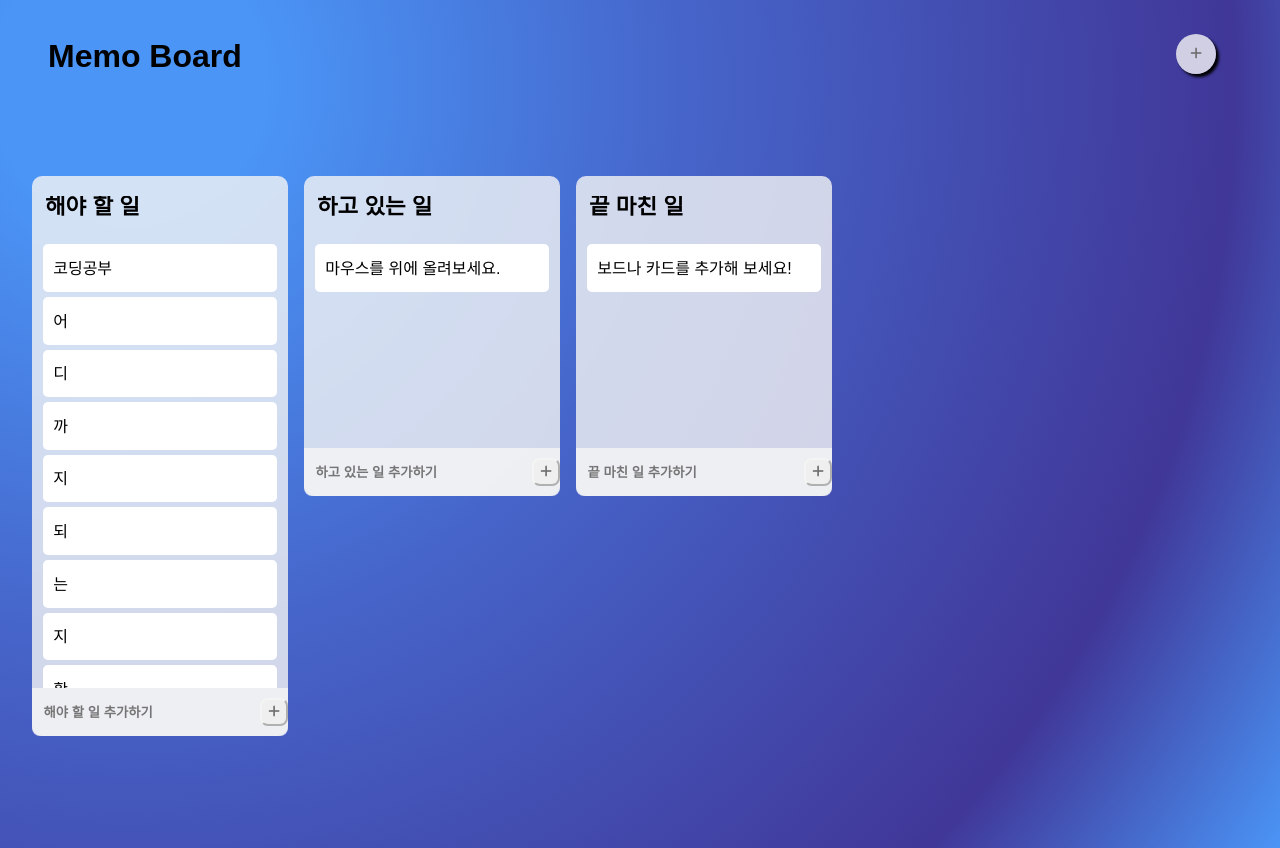
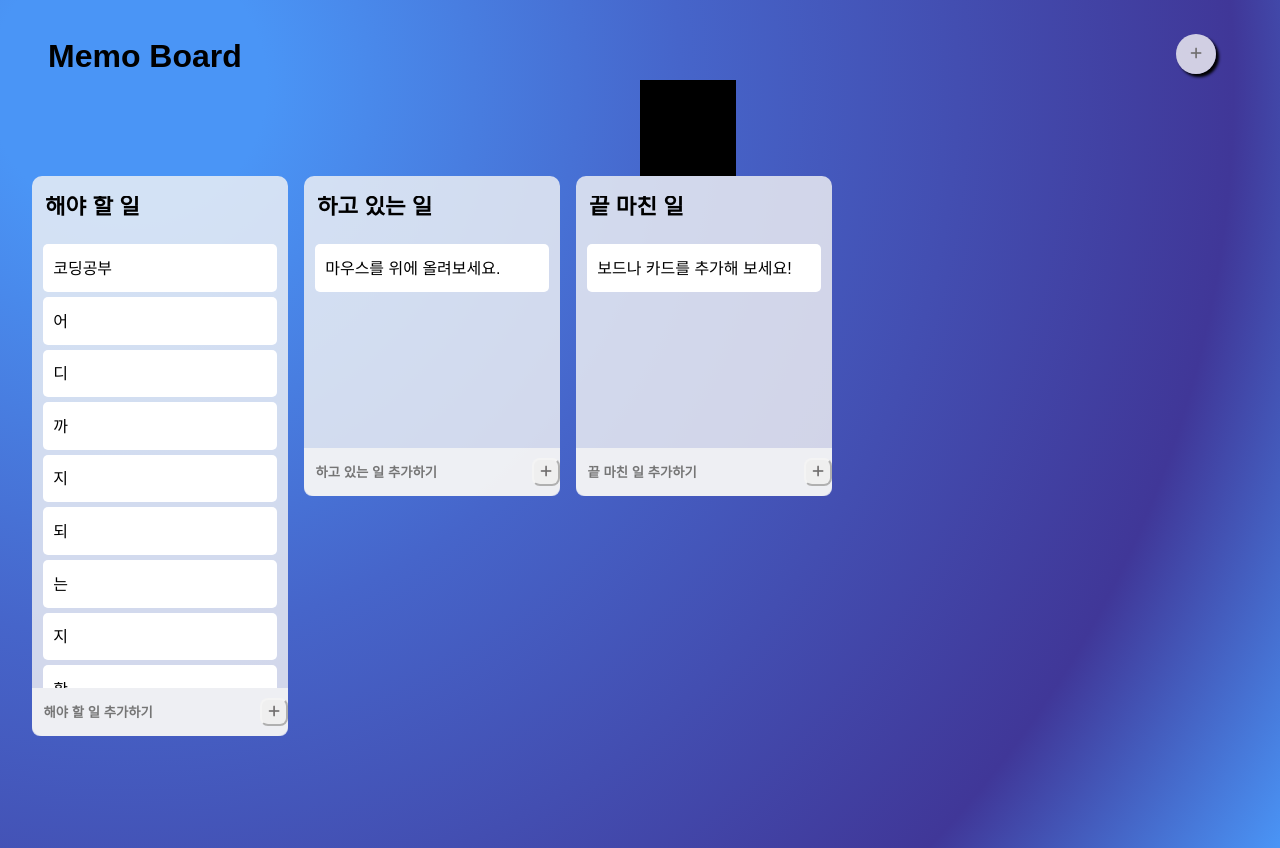
Before and after one commit to taehyeon0412/react_my-trello, a React (Create React App) app: page / in a window 1280 px wide. Built offline with nearby package versions, Linux system fonts and the light colour scheme.

Commit message:
쓰레기통 구현
카드를 쓰레기통에 넣었을때 버려지는 기능 (보드는 미구현)

```diff
--- a/src/App.tsx
+++ b/src/App.tsx
@@ -1,4 +1,4 @@
-import { DragDropContext, DropResult } from "react-beautiful-dnd";
+import { DragDropContext, DropResult, Droppable } from "react-beautiful-dnd";
 import styled from "styled-components";
 import { useRecoilState } from "recoil";
 import { IToDoState, toDoState } from "./atoms";
@@ -129,6 +129,21 @@ const modalCustomStyles = {
 };
 //보드 모달 css
 
+const Trash = styled.div`
+  position: absolute;
+  top: 10%;
+  height: 6rem;
+  width: 6rem;
+  background-color: black;
+  left: 50%;
+`;
+
+const DropArea = styled.div`
+  height: 100%;
+  width: 100%;
+  border-radius: 20px;
+`;
+
 interface IAddBoard {
   boardId: string;
 }
@@ -174,11 +189,19 @@ function App() {
         "To Do": boardCopy로 js는 알아듣는다
         정리하면 splice로 변경된 boardCopy를 source.droppableId에 넣는다는뜻*/
       });
-    } //같은 보드에서 변경이 있을 경우
+    }
+    //같은 보드에서 변경이 있을 경우
 
     if (destination.droppableId !== source.droppableId) {
-      //
-
+      if (destination.droppableId === "contentTrashDropId") {
+        setToDos((allBoards) => {
+          const boardCopy = [...allBoards[source.droppableId]];
+          boardCopy.splice(source.index, 1);
+          return { ...allBoards, [source.droppableId]: boardCopy };
+        });
+      }
+      //droppableId가 contentTrashDropId 일때 쓰레기통 기능
+      else {
         setToDos((allBoards) => {
           const sourceBoard = [...allBoards[source.droppableId]];
           //시작지점(드래그지점)
@@ -196,7 +219,9 @@ function App() {
             [destination.droppableId]: destinationBoard,
           };
         });
-    } //다른 보드를 건너가서 변경이 있을 경우
+      }
+    }
+    //다른 보드를 건너가서 변경이 있을 경우
   };
 
   const { register, setValue, handleSubmit } = useForm<IAddBoard>();
@@ -270,6 +295,18 @@ function App() {
             <Board boardId={boardId} key={boardId} toDos={toDos[boardId]} />
           ))}
         </Wrapper>
+
+        <Trash>
+          <Droppable droppableId="contentTrashDropId">
+            {(trashDrop) => (
+              <DropArea ref={trashDrop.innerRef} {...trashDrop.droppableProps}>
+                {trashDrop.placeholder}
+              </DropArea>
+            )}
+          </Droppable>
+        </Trash>
+
+        {/*  */}
       </DragDropContext>
     </FullScreen>
   );
--- a/src/components/DraggableCard.tsx
+++ b/src/components/DraggableCard.tsx
@@ -174,7 +174,7 @@ function DraggableCard({
   };
   //카드 지우기
 
-  console.log(boardId, todoId, todoText, index);
+  //console.log(boardId, todoId, todoText, index);
 
   return (
     <Draggable draggableId={todoId + ""} index={index}>
```
Lines whose indentation alone changed are shown as unchanged.
